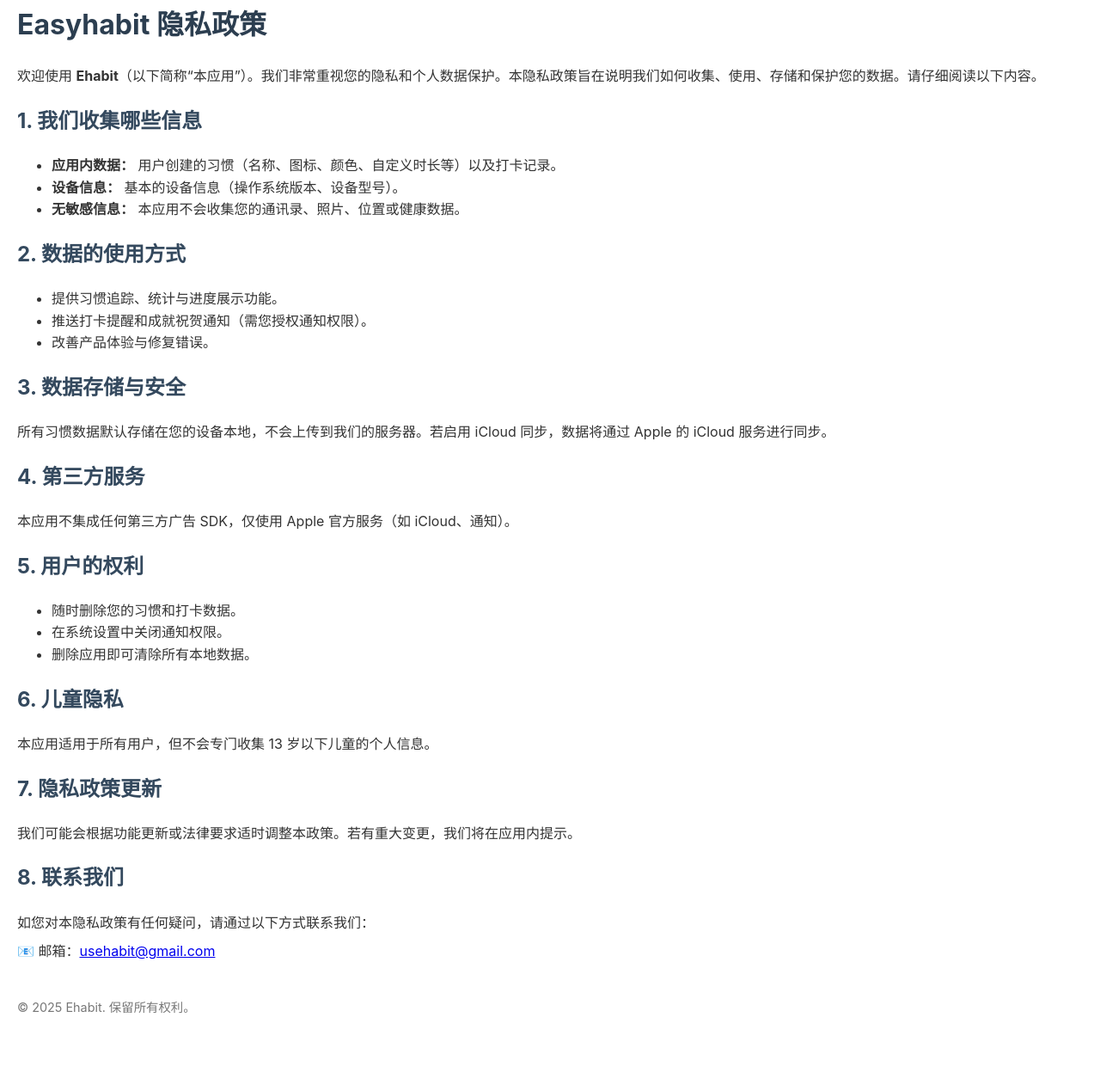
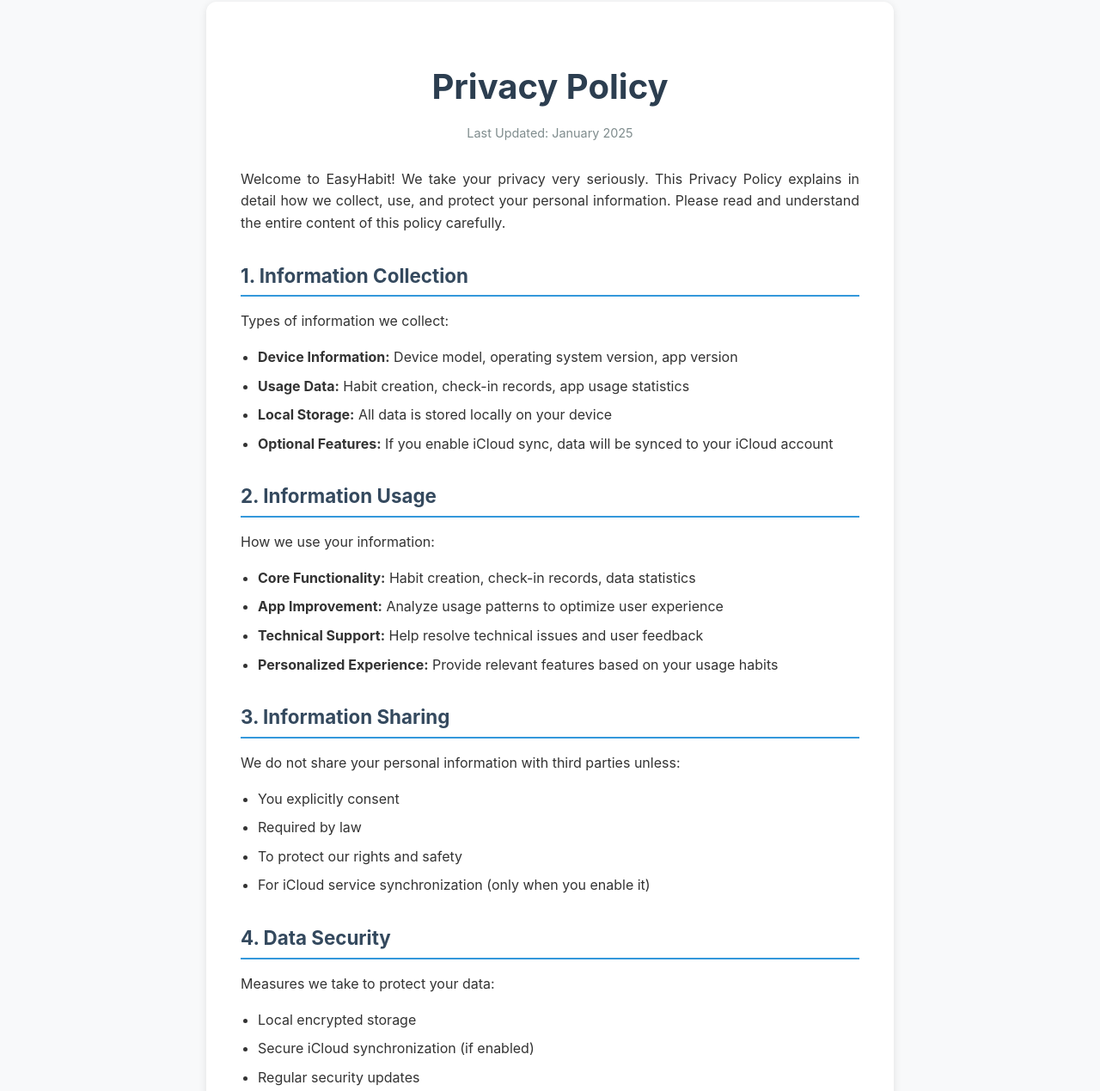
Before and after one commit to dabufan/ehabitprivacy, a plain HTML site: page index.html in a window 1280 px wide. Shown: the part 18-1287 px from the top of the page at 86% size. Before the commit the page ends 1221 px from the top, so only its background shows below. Drawn offline with Linux system fonts and the light colour scheme.

Commit message:
Update index.html

```diff
--- a/index.html
+++ b/index.html
@@ -1,60 +1,163 @@
-
 <!DOCTYPE html>
-<html lang="zh-CN">
+<html lang="en">
 <head>
     <meta charset="UTF-8">
     <meta name="viewport" content="width=device-width, initial-scale=1.0">
-    <title>Ehabit 隐私政策</title>
+    <title>Privacy Policy - EasyHabit</title>
     <style>
-        body { font-family: -apple-system, BlinkMacSystemFont, "Segoe UI", Roboto, Helvetica, Arial, sans-serif;
-               margin: 20px; line-height: 1.6; color: #333; }
-        h1 { color: #2c3e50; }
-        h2 { color: #34495e; margin-top: 20px; }
-        p { margin: 8px 0; }
-        .footer { margin-top: 40px; font-size: 0.9em; color: #777; }
+        body {
+            font-family: -apple-system, BlinkMacSystemFont, 'Segoe UI', Roboto, sans-serif;
+            line-height: 1.6;
+            color: #333;
+            max-width: 800px;
+            margin: 0 auto;
+            padding: 20px;
+            background-color: #f8f9fa;
+        }
+        .container {
+            background: white;
+            padding: 40px;
+            border-radius: 12px;
+            box-shadow: 0 2px 10px rgba(0,0,0,0.1);
+        }
+        h1 {
+            color: #2c3e50;
+            font-size: 2.5em;
+            margin-bottom: 10px;
+            text-align: center;
+        }
+        .date {
+            text-align: center;
+            color: #7f8c8d;
+            font-size: 0.9em;
+            margin-bottom: 30px;
+        }
+        h2 {
+            color: #34495e;
+            font-size: 1.4em;
+            margin-top: 30px;
+            margin-bottom: 15px;
+            border-bottom: 2px solid #3498db;
+            padding-bottom: 5px;
+        }
+        p {
+            margin-bottom: 15px;
+            text-align: justify;
+        }
+        ul {
+            margin-bottom: 15px;
+            padding-left: 20px;
+        }
+        li {
+            margin-bottom: 8px;
+        }
+        .contact {
+            background: #ecf0f1;
+            padding: 20px;
+            border-radius: 8px;
+            margin-top: 30px;
+        }
+        .highlight {
+            background: #fff3cd;
+            padding: 15px;
+            border-left: 4px solid #ffc107;
+            margin: 20px 0;
+        }
     </style>
 </head>
 <body>
-    <h1>Easyhabit 隐私政策</h1>
-    <p>欢迎使用 <strong>Ehabit</strong>（以下简称“本应用”）。我们非常重视您的隐私和个人数据保护。本隐私政策旨在说明我们如何收集、使用、存储和保护您的数据。请仔细阅读以下内容。</p>
+    <div class="container">
+        <h1>Privacy Policy</h1>
+        <div class="date">Last Updated: January 2025</div>
 
-    <h2>1. 我们收集哪些信息</h2>
-    <ul>
-        <li><strong>应用内数据：</strong> 用户创建的习惯（名称、图标、颜色、自定义时长等）以及打卡记录。</li>
-        <li><strong>设备信息：</strong> 基本的设备信息（操作系统版本、设备型号）。</li>
-        <li><strong>无敏感信息：</strong> 本应用不会收集您的通讯录、照片、位置或健康数据。</li>
-    </ul>
+        <p>Welcome to EasyHabit! We take your privacy very seriously. This Privacy Policy explains in detail how we collect, use, and protect your personal information. Please read and understand the entire content of this policy carefully.</p>
 
-    <h2>2. 数据的使用方式</h2>
-    <ul>
-        <li>提供习惯追踪、统计与进度展示功能。</li>
-        <li>推送打卡提醒和成就祝贺通知（需您授权通知权限）。</li>
-        <li>改善产品体验与修复错误。</li>
-    </ul>
+        <h2>1. Information Collection</h2>
+        <p>Types of information we collect:</p>
+        <ul>
+            <li><strong>Device Information:</strong> Device model, operating system version, app version</li>
+            <li><strong>Usage Data:</strong> Habit creation, check-in records, app usage statistics</li>
+            <li><strong>Local Storage:</strong> All data is stored locally on your device</li>
+            <li><strong>Optional Features:</strong> If you enable iCloud sync, data will be synced to your iCloud account</li>
+        </ul>
 
-    <h2>3. 数据存储与安全</h2>
-    <p>所有习惯数据默认存储在您的设备本地，不会上传到我们的服务器。若启用 iCloud 同步，数据将通过 Apple 的 iCloud 服务进行同步。</p>
+        <h2>2. Information Usage</h2>
+        <p>How we use your information:</p>
+        <ul>
+            <li><strong>Core Functionality:</strong> Habit creation, check-in records, data statistics</li>
+            <li><strong>App Improvement:</strong> Analyze usage patterns to optimize user experience</li>
+            <li><strong>Technical Support:</strong> Help resolve technical issues and user feedback</li>
+            <li><strong>Personalized Experience:</strong> Provide relevant features based on your usage habits</li>
+        </ul>
 
-    <h2>4. 第三方服务</h2>
-    <p>本应用不集成任何第三方广告 SDK，仅使用 Apple 官方服务（如 iCloud、通知）。</p>
+        <h2>3. Information Sharing</h2>
+        <p>We do not share your personal information with third parties unless:</p>
+        <ul>
+            <li>You explicitly consent</li>
+            <li>Required by law</li>
+            <li>To protect our rights and safety</li>
+            <li>For iCloud service synchronization (only when you enable it)</li>
+        </ul>
 
-    <h2>5. 用户的权利</h2>
-    <ul>
-        <li>随时删除您的习惯和打卡数据。</li>
-        <li>在系统设置中关闭通知权限。</li>
-        <li>删除应用即可清除所有本地数据。</li>
-    </ul>
+        <h2>4. Data Security</h2>
+        <p>Measures we take to protect your data:</p>
+        <ul>
+            <li>Local encrypted storage</li>
+            <li>Secure iCloud synchronization (if enabled)</li>
+            <li>Regular security updates</li>
+            <li>Minimal data collection principle</li>
+        </ul>
 
-    <h2>6. 儿童隐私</h2>
-    <p>本应用适用于所有用户，但不会专门收集 13 岁以下儿童的个人信息。</p>
+        <h2>5. In-App Purchase Information</h2>
+        <div class="highlight">
+            <p><strong>About In-App Purchases:</strong></p>
+            <ul>
+                <li>Purchase information is processed by Apple, we cannot access your payment information</li>
+                <li>Purchase status is only used to unlock app features</li>
+                <li>Purchase records are stored on your device</li>
+                <li>You can restore purchases through Apple's "Restore Purchases" feature</li>
+            </ul>
+        </div>
 
-    <h2>7. 隐私政策更新</h2>
-    <p>我们可能会根据功能更新或法律要求适时调整本政策。若有重大变更，我们将在应用内提示。</p>
+        <h2>6. Your Rights</h2>
+        <p>You have the following rights:</p>
+        <ul>
+            <li>Access your data</li>
+            <li>Delete your data (by deleting the app)</li>
+            <li>Stop using the app</li>
+            <li>Contact us for support</li>
+            <li>Choose whether to enable iCloud sync</li>
+        </ul>
 
-    <h2>8. 联系我们</h2>
-    <p>如您对本隐私政策有任何疑问，请通过以下方式联系我们：</p>
-    <p>📧 邮箱：<a href="mailto:usehabit@gmail.com">usehabit@gmail.com</a></p>
+        <h2>7. Children's Privacy</h2>
+        <p>Our app is not specifically targeted at children under 13:</p>
+        <ul>
+            <li>We do not knowingly collect personal information from children under 13</li>
+            <li>If you are a parent or guardian and find that your child has provided personal information, please contact us</li>
+            <li>We will immediately delete the relevant information</li>
+        </ul>
 
-    <div class="footer">© 2025 Ehabit. 保留所有权利。</div>
+        <h2>8. Policy Updates</h2>
+        <p>We may update this Privacy Policy:</p>
+        <ul>
+            <li>Updates will be published on this page</li>
+            <li>Major changes will be notified through in-app notifications</li>
+            <li>Continued use of the app indicates your agreement to the updated policy</li>
+        </ul>
+
+        <div class="contact">
+            <h2>9. Contact Us</h2>
+            <p>If you have any questions about this Privacy Policy:</p>
+            <ul>
+                <li><strong>Email:</strong> <a href="mailto:usehabit@gmail.com">usehabit@gmail.com</a></li>
+                <li>We will respond to your inquiries within a reasonable time</li>
+                <li>We welcome your feedback and suggestions</li>
+            </ul>
+        </div>
+
+        <p style="margin-top: 40px; text-align: center; color: #7f8c8d; font-size: 0.9em;">
+            Thank you for choosing EasyHabit. We are committed to protecting your privacy and providing an excellent service experience.
+        </p>
+    </div>
 </body>
 </html>
```
